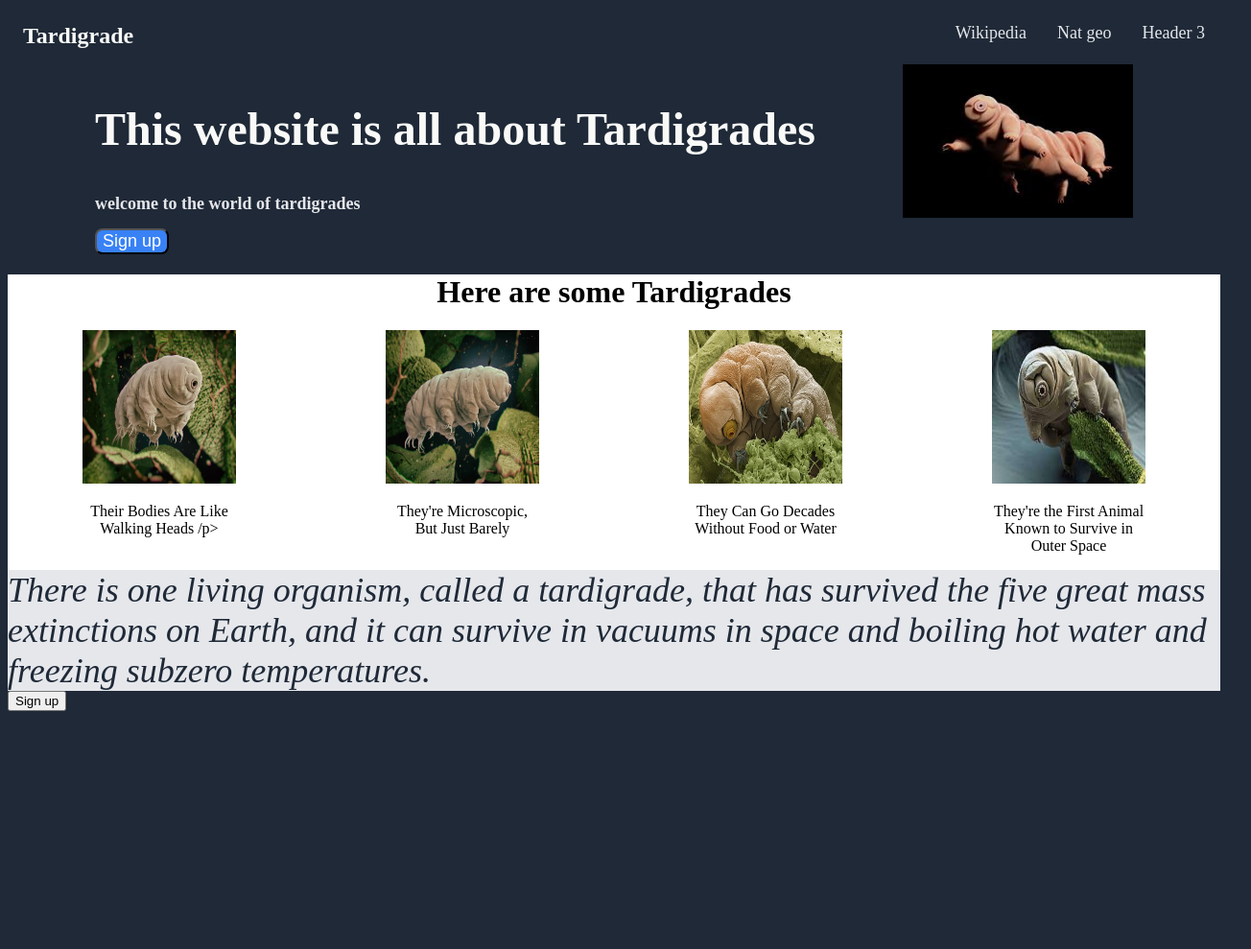
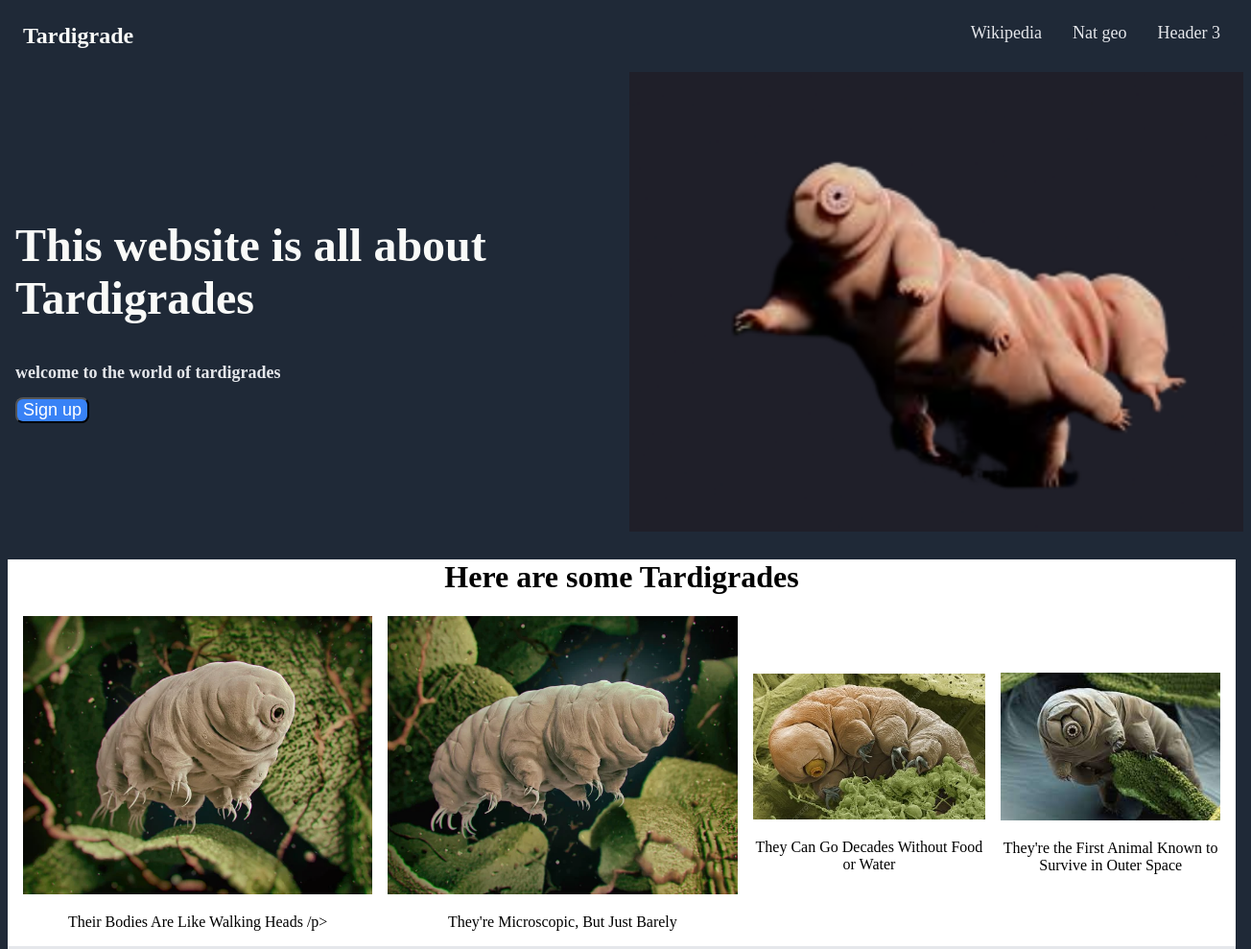
Before and after one commit to AmalRaghk/Tardigrade, a plain HTML site: page index.html in a window 1280 px wide. Shown: the top 989 px of the page at 96% size, 1304 px wide, since content can reach past the window. Before the commit the page ends 800 px from the top, so only its background shows below. Drawn offline with Linux system fonts and the light colour scheme.

Commit message:
project started on 24/6/23

```diff
--- a/index.css
+++ b/index.css
@@ -1,10 +1,10 @@
 
 body{
+    width: 100%;
     background-color: #1f2937;
 }
 header{
     display: flex;
-    width: 100%;
     justify-content: space-between;
 
 }
@@ -25,14 +25,20 @@ header a{
 
 }
 article{
+   padding: 0.5rem;
     width: 100%;
     display: flex;
-    justify-content: space-evenly;
+    flex-direction: row;
+    align-items: center;
 }
 article img{
-    width: 15rem;
-    height: 10rem;
-    justify-content: flex-end;
+    width: 50%;
+    height: auto;
+    flex-grow: 1;
+  flex-shrink: 0.5;
+}
+.landscape{
+    width: 50%;
 }
 
 .landscape h1{
@@ -57,19 +63,29 @@ article img{
     text-align: center;
 }
 .Hero img{
-    width:10rem;
-    height:10rem;
-
+    width:100%;
+    height:auto;
 }
 .Hero p{
-    width: 10rem;
+    width: 100%;
 }
 .container{
+    margin:0;
     display: flex;
-    justify-content:space-around;
+    flex-direction: row;
+    justify-content:center;
+    align-items: center;
+    padding-left: 1rem;
+    padding-right: 1rem;
+    gap:1rem;
+}
+.container .container1 .container2 .container3 .container4{
     flex:1;
+    margin: 1rem;
 }
+
 .quote{
+    padding: 3rem;
     background-color: #e5e7eb;
     font-size: 36px;
     font-family: light italic;
--- a/index.html
+++ b/index.html
@@ -27,7 +27,7 @@
         <h2>welcome to the world of tardigrades</h2>
         <button>Sign up</button>
       </div>
-      <img src="./images/logo.jpg" />
+      <img src="./images/logo.png"/>
     </article>
     <div class="Hero">
         <div class="head">
```
Also changed, not shown: images/logo.jpg (deleted), images/logo.png (added).
